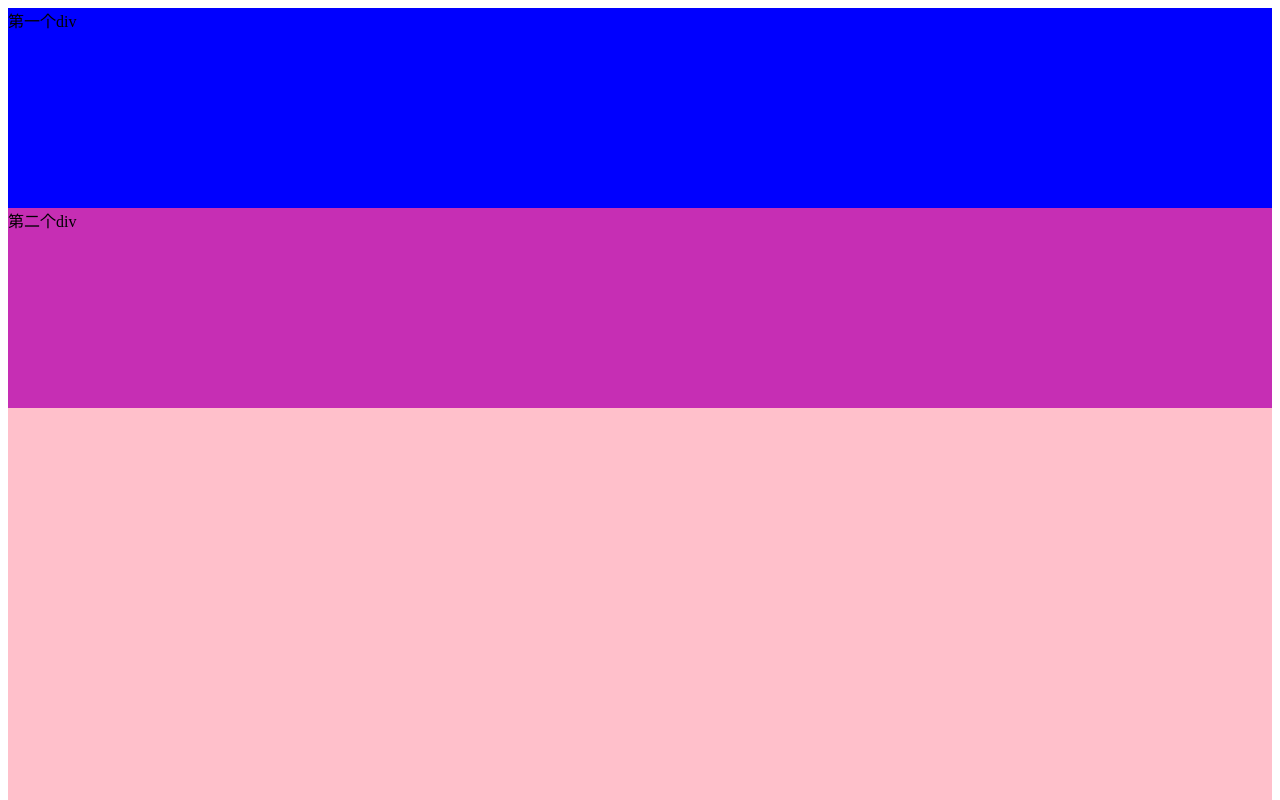
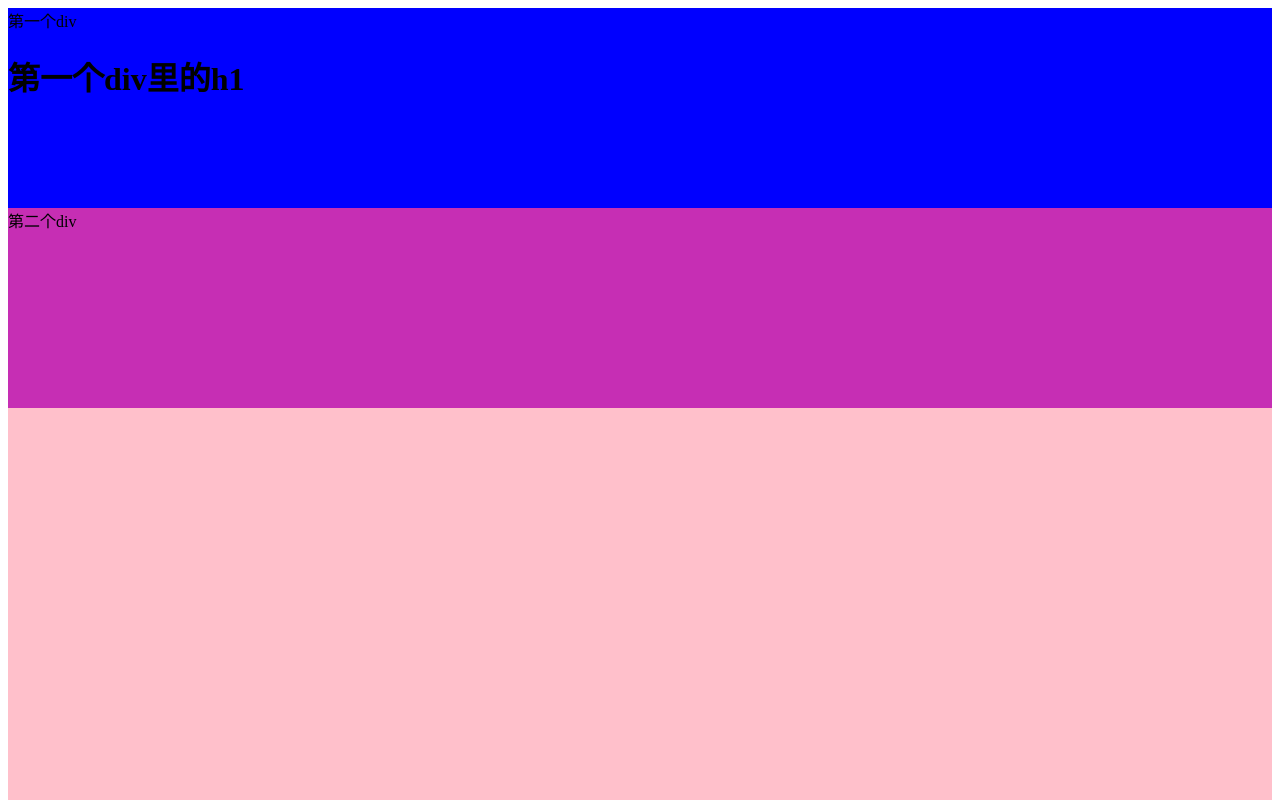
Before and after one commit to centcpy/1027-, a plain HTML site: page index.html in a window 1280 px wide. Shown: the top 800 px of the page. Drawn offline with Linux system fonts and the light colour scheme.

Commit message:
'在第一个div中加了h1'

```diff
--- a/index.html
+++ b/index.html
@@ -13,8 +13,9 @@
     <div class="box">
         <div class="box1">
             第一个div
+            <h1>第一个div里的h1</h1>
         </div>
-        <div class="box2">第二个div</div>
+        <div class="box2">第二个div </div>
     </div>
 </body>
 
```
